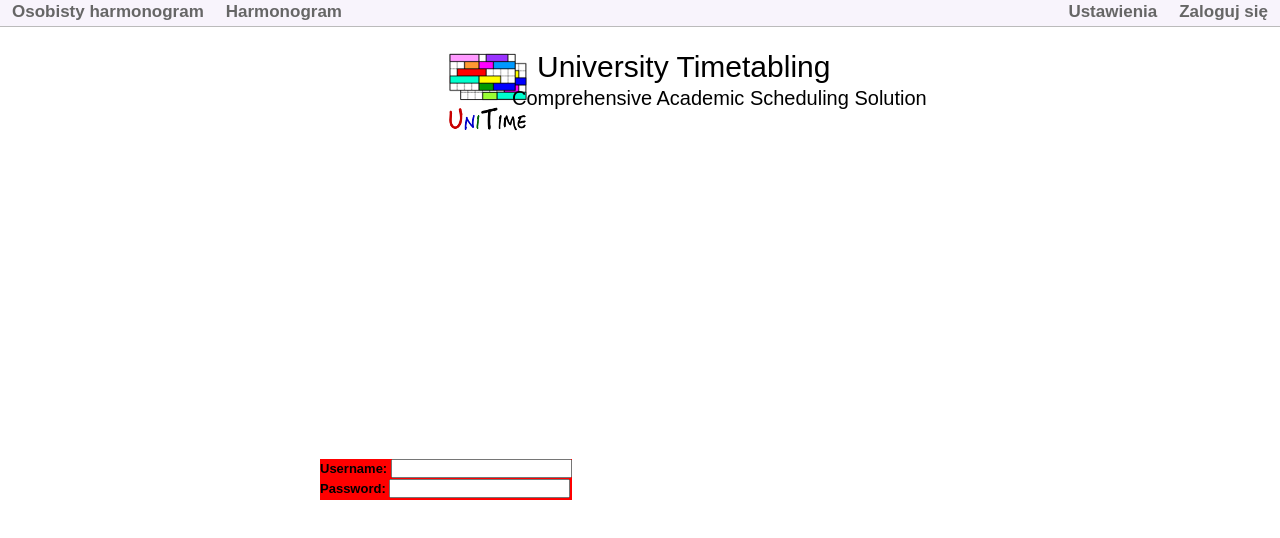
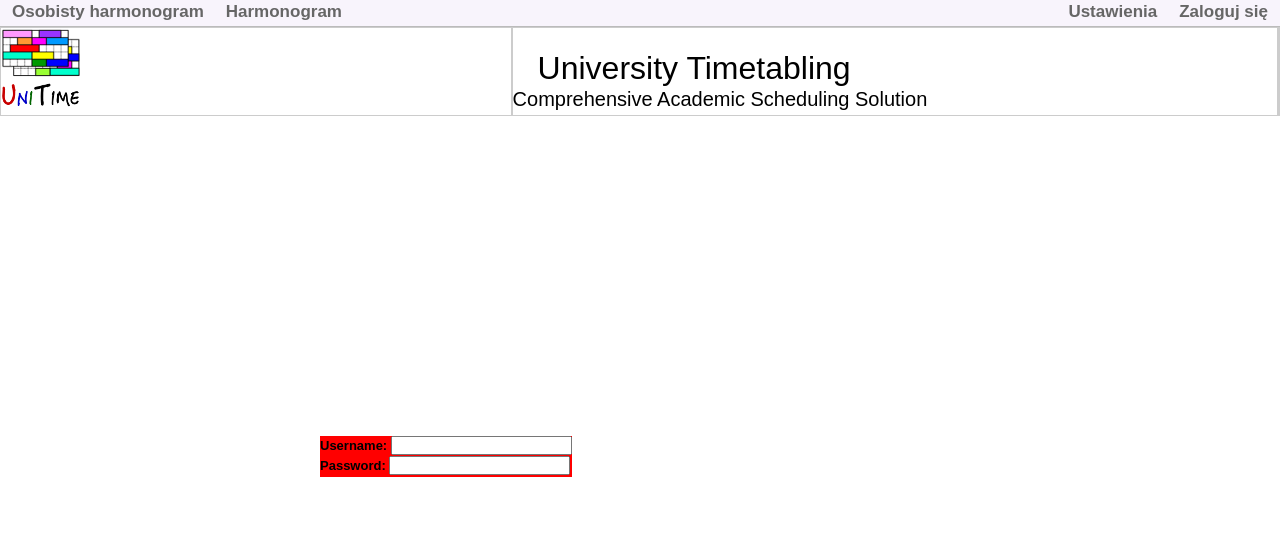
Before and after one commit to Jaanuszek/UniTime-clone, a plain HTML site: page index.html in a window 1280 px wide. Drawn offline with Linux system fonts and the light colour scheme.

Commit message:
psycha is sitting

```diff
--- a/css/style.css
+++ b/css/style.css
@@ -1,7 +1,16 @@
 * {
     margin: 0px;
     padding: 0px;
+    box-sizing:border-box;
 }
+
+@media(min-width:768px){
+    .container{
+        display:flex;
+        justify-content: center;
+    }
+}
+
 body{
     font-family:Arial Unicode MS, Arial, sans-serif;;
     font-size:small;
@@ -28,32 +37,28 @@
     background-color:#e0edfe;
 }
 
-.container{
-    margin:auto;
-    display:flex;
-    justify-content:flex-start;
+.container div{
+    border:1px #ccc solid;
 }
 
 .box1{
-    float:left;
-    margin-left:35%;
-    margin-top:25px;
-    width:30%;
+    flex:2;
+}
+
+.box1 img{
+
 }
 
 .box2{
-    float:left;
-    position:absolute;
-    margin-left:40%;
-    width:60%;
+    flex:3;
 } /*trzeba zrobic tak zeby to nie bylo przezroczyste tak jakby, i zeby sie skalowalo jak sie strona zmniejsza, zmienic na flexboxy */
 
 .box2 h1{
-    font-size:30px;
+    font-size:32px;
     font-weight:300;
-    margin-bottom: 10px;
-    margin-left:25px;
-    margin-top:30px;
+        margin-bottom: 10px;
+        margin-left:25px;
+        margin-top:30px;
 }
 
 .box2 p{
```
